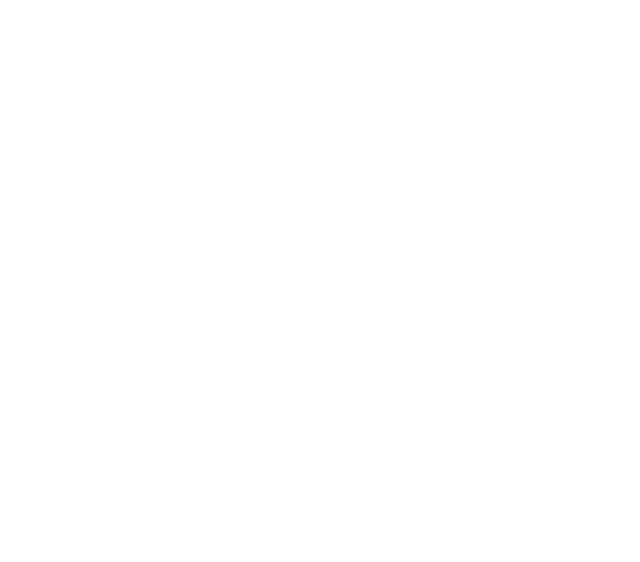
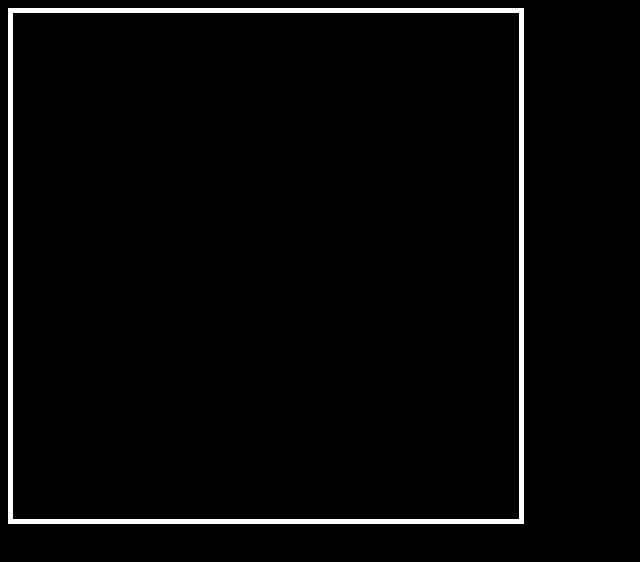
Before and after one commit to Hsaadeh/IT202-Spring2021-project2, a plain HTML site: page index.html in a window 1280 px wide. Shown: the whole page, without its empty margins (0-640 px from the left). Drawn offline with Linux system fonts and the light colour scheme.

Commit message:
Update index.html

```diff
--- a/index.html
+++ b/index.html
@@ -7,6 +7,19 @@
     <title>Document</title>
 
     <style>
+        #canvas1 {
+            background: black;
+            padding-left: 0;
+            padding-right: 0;
+            margin-left: auto;
+            margin-right: auto;
+            width: 40%;
+            border: 5px solid white;
+        }
+
+        body {
+            background: black;
+        }
 
     </style>
 
@@ -16,6 +29,8 @@
     <canvas id="canvas1" width="500" height="500"></canvas>
 
     <script>
+        let canvas = document.querySelector("#canvas1");
+        let ctx = canvas.getContext("2d");
 
     </script>
 
```
